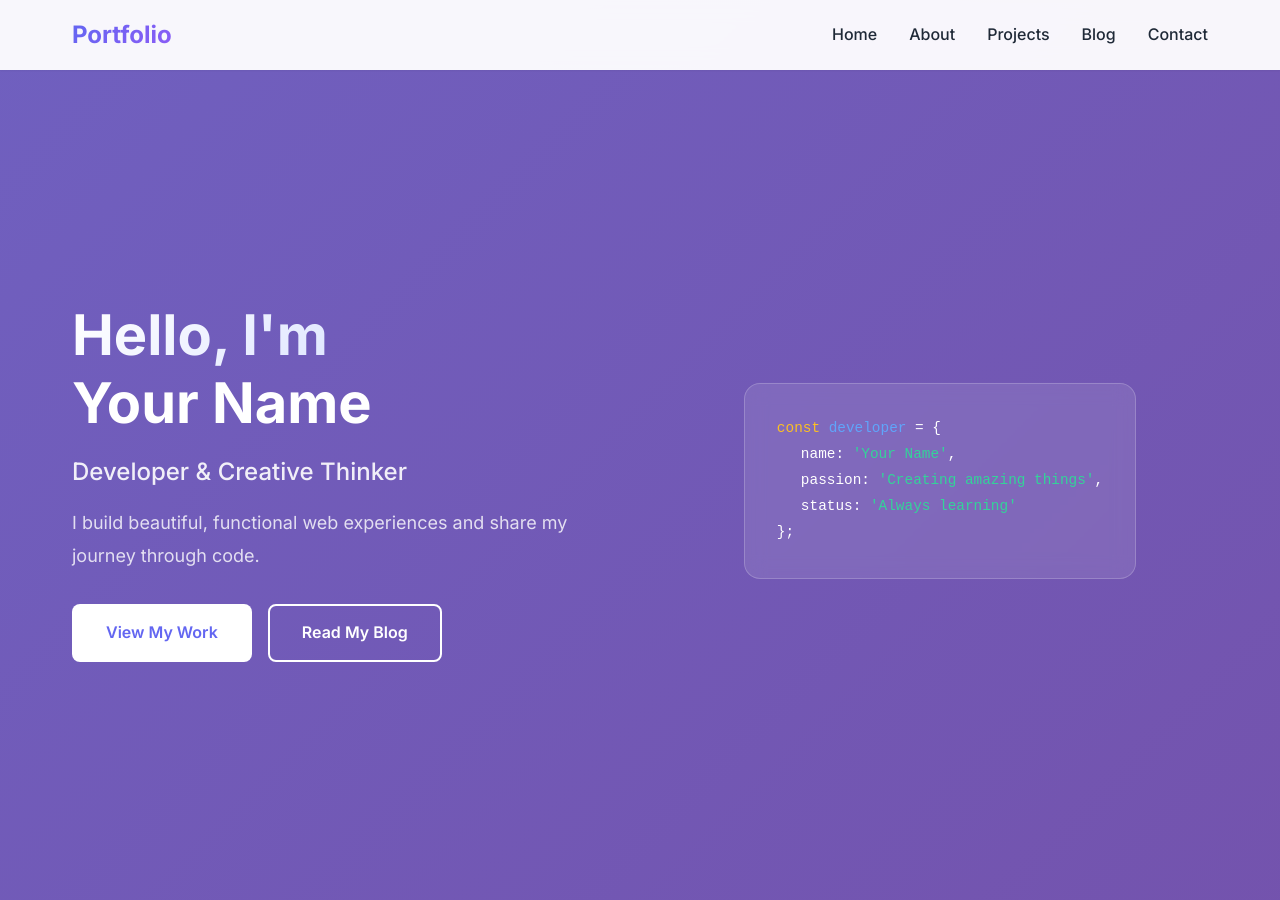
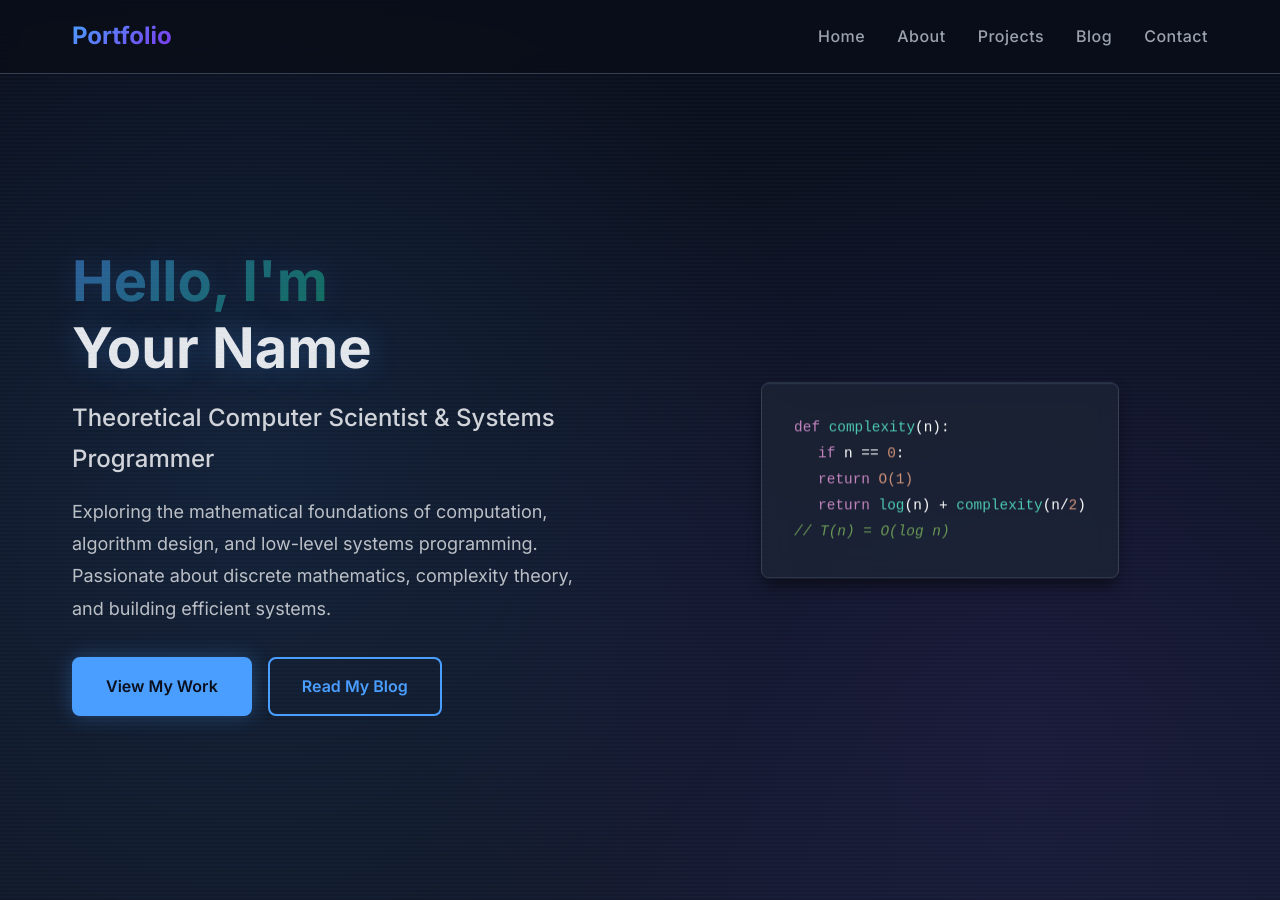
Before and after one commit to yashasvi-pvv/yashasvi-pvv.github.io, a Jekyll site: the page built from index.html, in a window 1280 px wide and 900 px high. Built offline with Jekyll 4.4.1, drawn with Linux system fonts in a browser that asks for light colours; some of the changed text lies outside the part shown.

Commit message:
theme design  structure

```diff
--- a/assets/css/styles.css
+++ b/assets/css/styles.css
@@ -6,25 +6,33 @@
 }
 
 :root {
-    --primary-color: #6366f1;
-    --primary-dark: #4f46e5;
-    --secondary-color: #8b5cf6;
-    --text-primary: #1f2937;
-    --text-secondary: #6b7280;
-    --bg-primary: #ffffff;
-    --bg-secondary: #f9fafb;
-    --bg-dark: #111827;
-    --border-color: #e5e7eb;
-    --shadow-sm: 0 1px 2px 0 rgba(0, 0, 0, 0.05);
-    --shadow-md: 0 4px 6px -1px rgba(0, 0, 0, 0.1);
-    --shadow-lg: 0 10px 15px -3px rgba(0, 0, 0, 0.1);
-    --shadow-xl: 0 20px 25px -5px rgba(0, 0, 0, 0.1);
+    /* Dark Theme Colors - Academic/Technical */
+    --primary-color: #4a9eff;
+    --primary-dark: #2563eb;
+    --secondary-color: #7c3aed;
+    --accent-color: #10b981;
+    --text-primary: #e5e7eb;
+    --text-secondary: #9ca3af;
+    --text-muted: #6b7280;
+    --bg-primary: #0a0e1a;
+    --bg-secondary: #111827;
+    --bg-tertiary: #1f2937;
+    --bg-dark: #030712;
+    --border-color: #374151;
+    --border-light: #4b5563;
+    --code-bg: #1e1e1e;
+    --code-text: #d4d4d4;
+    --shadow-sm: 0 1px 2px 0 rgba(0, 0, 0, 0.3);
+    --shadow-md: 0 4px 6px -1px rgba(0, 0, 0, 0.4);
+    --shadow-lg: 0 10px 15px -3px rgba(0, 0, 0, 0.5);
+    --shadow-xl: 0 20px 25px -5px rgba(0, 0, 0, 0.6);
+    --glow-primary: 0 0 20px rgba(74, 158, 255, 0.3);
     --transition: all 0.3s ease;
 }
 
 body {
-    font-family: 'Inter', -apple-system, BlinkMacSystemFont, 'Segoe UI', Roboto, sans-serif;
-    line-height: 1.6;
+    font-family: 'Inter', 'SF Mono', 'Monaco', 'Cascadia Code', 'Roboto Mono', monospace, sans-serif;
+    line-height: 1.7;
     color: var(--text-primary);
     background-color: var(--bg-primary);
     overflow-x: hidden;
@@ -42,9 +50,10 @@ body {
     top: 0;
     left: 0;
     right: 0;
-    background: rgba(255, 255, 255, 0.95);
+    background: rgba(10, 14, 26, 0.95);
     backdrop-filter: blur(10px);
-    box-shadow: var(--shadow-sm);
+    border-bottom: 1px solid var(--border-color);
+    box-shadow: var(--shadow-md);
     z-index: 1000;
     transition: var(--transition);
 }
@@ -74,11 +83,12 @@ body {
 }
 
 .nav-link {
-    color: var(--text-primary);
+    color: var(--text-secondary);
     text-decoration: none;
     font-weight: 500;
     transition: var(--transition);
     position: relative;
+    letter-spacing: 0.5px;
 }
 
 .nav-link::after {
@@ -88,12 +98,14 @@ body {
     left: 0;
     width: 0;
     height: 2px;
-    background: linear-gradient(135deg, var(--primary-color), var(--secondary-color));
+    background: var(--primary-color);
+    box-shadow: var(--glow-primary);
     transition: var(--transition);
 }
 
 .nav-link:hover {
     color: var(--primary-color);
+    text-shadow: 0 0 10px rgba(74, 158, 255, 0.5);
 }
 
 .nav-link:hover::after {
@@ -110,7 +122,7 @@ body {
 .hamburger span {
     width: 25px;
     height: 3px;
-    background: var(--text-primary);
+    background: var(--text-secondary);
     border-radius: 3px;
     transition: var(--transition);
 }
@@ -121,15 +133,31 @@ body {
     display: flex;
     align-items: center;
     padding: 8rem 0 4rem;
-    background: linear-gradient(135deg, #667eea 0%, #764ba2 100%);
-    background-size: 400% 400%;
-    animation: gradientShift 15s ease infinite;
-    color: white;
+    background:
+        radial-gradient(circle at 20% 50%, rgba(74, 158, 255, 0.1) 0%, transparent 50%),
+        radial-gradient(circle at 80% 80%, rgba(124, 58, 237, 0.1) 0%, transparent 50%),
+        linear-gradient(180deg, var(--bg-primary) 0%, var(--bg-secondary) 100%);
+    background-size: 100% 100%;
+    position: relative;
+    color: var(--text-primary);
+    overflow: hidden;
 }
 
-@keyframes gradientShift {
-    0%, 100% { background-position: 0% 50%; }
-    50% { background-position: 100% 50%; }
+.hero::before {
+    content: '';
+    position: absolute;
+    top: 0;
+    left: 0;
+    right: 0;
+    bottom: 0;
+    background-image:
+        repeating-linear-gradient(0deg, transparent, transparent 2px, rgba(74, 158, 255, 0.03) 2px, rgba(74, 158, 255, 0.03) 4px);
+    pointer-events: none;
+}
+
+@keyframes pulse {
+    0%, 100% { opacity: 0.4; }
+    50% { opacity: 0.8; }
 }
 
 .hero .container {
@@ -144,13 +172,16 @@ body {
     font-weight: 700;
     line-height: 1.2;
     margin-bottom: 1rem;
+    color: var(--text-primary);
+    text-shadow: 0 0 30px rgba(74, 158, 255, 0.3);
 }
 
 .gradient-text {
-    background: linear-gradient(135deg, #fff, #e0e7ff);
+    background: linear-gradient(135deg, var(--primary-color), var(--accent-color));
     -webkit-background-clip: text;
     -webkit-text-fill-color: transparent;
     background-clip: text;
+    animation: pulse 3s ease-in-out infinite;
 }
 
 .hero-subtitle {
@@ -184,24 +215,28 @@ body {
 }
 
 .btn-primary {
-    background: white;
-    color: var(--primary-color);
+    background: var(--primary-color);
+    color: var(--bg-primary);
+    border-color: var(--primary-color);
+    box-shadow: var(--glow-primary);
 }
 
 .btn-primary:hover {
     transform: translateY(-2px);
-    box-shadow: var(--shadow-lg);
+    box-shadow: 0 0 30px rgba(74, 158, 255, 0.5);
+    background: var(--primary-dark);
 }
 
 .btn-secondary {
     background: transparent;
-    color: white;
-    border-color: white;
+    color: var(--primary-color);
+    border-color: var(--primary-color);
 }
 
 .btn-secondary:hover {
-    background: white;
-    color: var(--primary-color);
+    background: var(--primary-color);
+    color: var(--bg-primary);
+    box-shadow: var(--glow-primary);
 }
 
 .hero-image {
@@ -211,11 +246,12 @@ body {
 }
 
 .floating-card {
-    background: rgba(255, 255, 255, 0.1);
+    background: rgba(31, 41, 55, 0.6);
     backdrop-filter: blur(10px);
-    border-radius: 1rem;
+    border-radius: 0.5rem;
     padding: 2rem;
-    border: 1px solid rgba(255, 255, 255, 0.2);
+    border: 1px solid var(--border-color);
+    box-shadow: var(--shadow-lg), inset 0 1px 0 rgba(74, 158, 255, 0.1);
     animation: float 6s ease-in-out infinite;
 }
 
@@ -235,15 +271,20 @@ body {
 }
 
 .code-keyword {
-    color: #fbbf24;
+    color: #c586c0;
 }
 
 .code-var {
-    color: #60a5fa;
+    color: #4ec9b0;
 }
 
 .code-string {
-    color: #34d399;
+    color: #ce9178;
+}
+
+.code-comment {
+    color: #6a9955;
+    font-style: italic;
 }
 
 .indent {
@@ -261,10 +302,27 @@ section {
     text-align: center;
     margin-bottom: 3rem;
     color: var(--text-primary);
+    position: relative;
+    display: inline-block;
+    width: 100%;
+}
+
+.section-title::after {
+    content: '';
+    position: absolute;
+    bottom: -10px;
+    left: 50%;
+    transform: translateX(-50%);
+    width: 60px;
+    height: 3px;
+    background: linear-gradient(90deg, transparent, var(--primary-color), transparent);
+    box-shadow: var(--glow-primary);
 }
 
 .about {
     background: var(--bg-secondary);
+    border-top: 1px solid var(--border-color);
+    border-bottom: 1px solid var(--border-color);
 }
 
 .about-content {
@@ -296,19 +354,22 @@ section {
 }
 
 .skill-tag {
-    background: white;
+    background: var(--bg-tertiary);
     color: var(--primary-color);
     padding: 0.5rem 1rem;
-    border-radius: 2rem;
+    border-radius: 0.25rem;
     font-size: 0.875rem;
     font-weight: 500;
-    border: 2px solid var(--primary-color);
+    border: 1px solid var(--border-color);
     transition: var(--transition);
+    font-family: 'SF Mono', 'Monaco', monospace;
 }
 
 .skill-tag:hover {
     background: var(--primary-color);
-    color: white;
+    color: var(--bg-primary);
+    border-color: var(--primary-color);
+    box-shadow: var(--glow-primary);
     transform: translateY(-2px);
 }
 
@@ -320,30 +381,53 @@ section {
 }
 
 .project-card {
-    background: white;
-    border-radius: 1rem;
+    background: var(--bg-tertiary);
+    border-radius: 0.5rem;
     overflow: hidden;
     box-shadow: var(--shadow-md);
+    border: 1px solid var(--border-color);
     transition: var(--transition);
 }
 
 .project-card:hover {
     transform: translateY(-5px);
-    box-shadow: var(--shadow-xl);
+    box-shadow: var(--shadow-xl), var(--glow-primary);
+    border-color: var(--primary-color);
 }
 
 .project-image {
     height: 200px;
-    background: linear-gradient(135deg, var(--primary-color), var(--secondary-color));
+    background: linear-gradient(135deg, rgba(74, 158, 255, 0.2), rgba(124, 58, 237, 0.2));
+    border-bottom: 1px solid var(--border-color);
     display: flex;
     align-items: center;
     justify-content: center;
+    position: relative;
+    overflow: hidden;
+}
+
+.project-image::before {
+    content: '';
+    position: absolute;
+    top: 0;
+    left: -100%;
+    width: 100%;
+    height: 100%;
+    background: linear-gradient(90deg, transparent, rgba(74, 158, 255, 0.1), transparent);
+    animation: shimmer 3s infinite;
+}
+
+@keyframes shimmer {
+    0% { left: -100%; }
+    100% { left: 100%; }
 }
 
 .project-placeholder {
-    color: white;
+    color: var(--text-primary);
     font-size: 1.5rem;
     font-weight: 600;
+    font-family: 'SF Mono', 'Monaco', monospace;
+    opacity: 0.8;
 }
 
 .project-content {
@@ -407,16 +491,18 @@ section {
 }
 
 .blog-card {
-    background: white;
+    background: var(--bg-tertiary);
     padding: 2rem;
-    border-radius: 1rem;
+    border-radius: 0.5rem;
     box-shadow: var(--shadow-md);
+    border: 1px solid var(--border-color);
     transition: var(--transition);
 }
 
 .blog-card:hover {
     transform: translateY(-5px);
-    box-shadow: var(--shadow-xl);
+    box-shadow: var(--shadow-xl), var(--glow-primary);
+    border-color: var(--primary-color);
 }
 
 .blog-date {
@@ -474,20 +560,22 @@ section {
     display: flex;
     align-items: center;
     gap: 0.5rem;
-    color: var(--text-primary);
+    color: var(--text-secondary);
     text-decoration: none;
     font-weight: 500;
     padding: 0.75rem 1.5rem;
     border-radius: 0.5rem;
-    background: white;
+    background: var(--bg-tertiary);
+    border: 1px solid var(--border-color);
     box-shadow: var(--shadow-md);
     transition: var(--transition);
 }
 
 .contact-link:hover {
     transform: translateY(-3px);
-    box-shadow: var(--shadow-lg);
+    box-shadow: var(--shadow-lg), var(--glow-primary);
     color: var(--primary-color);
+    border-color: var(--primary-color);
 }
 
 .contact-link svg {
@@ -514,7 +602,8 @@ section {
         left: -100%;
         top: 70px;
         flex-direction: column;
-        background: white;
+        background: var(--bg-secondary);
+        border-bottom: 1px solid var(--border-color);
         width: 100%;
         text-align: center;
         transition: 0.3s;
--- a/blog.html
+++ b/blog.html
@@ -34,6 +34,7 @@ title: Blog
 .blog-page {
     padding: 8rem 0 4rem;
     min-height: 100vh;
+    background: var(--bg-primary);
 }
 
 .blog-page .blog-title a {
--- a/index.html
+++ b/index.html
@@ -10,9 +10,11 @@ layout: default
                 <span class="gradient-text">Hello, I'm</span><br>
                 {{ site.author }}
             </h1>
-            <p class="hero-subtitle">Developer & Creative Thinker</p>
+            <p class="hero-subtitle">Theoretical Computer Scientist & Systems Programmer</p>
             <p class="hero-description">
-                I build beautiful, functional web experiences and share my journey through code.
+                Exploring the mathematical foundations of computation, algorithm design,
+                and low-level systems programming. Passionate about discrete mathematics,
+                complexity theory, and building efficient systems.
             </p>
             <div class="hero-buttons">
                 <a href="#projects" class="btn btn-primary">View My Work</a>
@@ -22,11 +24,12 @@ layout: default
         <div class="hero-image">
             <div class="floating-card">
                 <div class="code-snippet">
-                    <div class="code-line"><span class="code-keyword">const</span> <span class="code-var">developer</span> = {</div>
-                    <div class="code-line indent">name: <span class="code-string">'{{ site.author }}'</span>,</div>
-                    <div class="code-line indent">passion: <span class="code-string">'Creating amazing things'</span>,</div>
-                    <div class="code-line indent">status: <span class="code-string">'Always learning'</span></div>
-                    <div class="code-line">};</div>
+                    <div class="code-line"><span class="code-keyword">def</span> <span class="code-var">complexity</span>(n):</div>
+                    <div class="code-line indent"><span class="code-keyword">if</span> n == <span class="code-string">0</span>:</div>
+                    <div class="code-line indent indent"><span class="code-keyword">return</span> <span class="code-string">O(1)</span></div>
+                    <div class="code-line indent"><span class="code-keyword">return</span> <span class="code-var">log</span>(n) + <span class="code-var">complexity</span>(n/<span class="code-string">2</span>)</div>
+                    <div class="code-line"></div>
+                    <div class="code-line"><span class="code-comment">// T(n) = O(log n)</span></div>
                 </div>
             </div>
         </div>
@@ -40,25 +43,29 @@ layout: default
         <div class="about-content">
             <div class="about-text">
                 <p>
-                    Welcome to my portfolio! I'm a passionate developer who loves creating
-                    digital experiences that make a difference. With a focus on clean code,
-                    user experience, and continuous learning, I bring ideas to life.
+                    I'm deeply fascinated by the theoretical foundations of computer science and
+                    the mathematical structures that underpin computation. My research interests
+                    span discrete mathematics, algorithm analysis, computational complexity, and
+                    the design of efficient systems.
                 </p>
                 <p>
-                    When I'm not coding, you'll find me exploring new technologies,
-                    contributing to open source, or sharing my knowledge through blog posts.
+                    When I'm not diving into complexity proofs or optimizing algorithms, I work
+                    on systems programming projects, exploring low-level abstractions, and
+                    contributing to open-source tools that bridge theory and practice.
                 </p>
                 <div class="skills">
-                    <h3>Skills & Technologies</h3>
+                    <h3>Areas of Interest & Expertise</h3>
                     <div class="skill-tags">
-                        <span class="skill-tag">JavaScript</span>
-                        <span class="skill-tag">React</span>
-                        <span class="skill-tag">Node.js</span>
+                        <span class="skill-tag">Discrete Math</span>
+                        <span class="skill-tag">Complexity Theory</span>
+                        <span class="skill-tag">Algorithms</span>
+                        <span class="skill-tag">Systems Programming</span>
+                        <span class="skill-tag">C/C++</span>
+                        <span class="skill-tag">Rust</span>
                         <span class="skill-tag">Python</span>
-                        <span class="skill-tag">HTML/CSS</span>
-                        <span class="skill-tag">Git</span>
-                        <span class="skill-tag">Web Design</span>
-                        <span class="skill-tag">UI/UX</span>
+                        <span class="skill-tag">Graph Theory</span>
+                        <span class="skill-tag">Data Structures</span>
+                        <span class="skill-tag">Compiler Design</span>
                     </div>
                 </div>
             </div>
```
Also changed, not shown: _layouts/post.html (+12 -5 lines).
